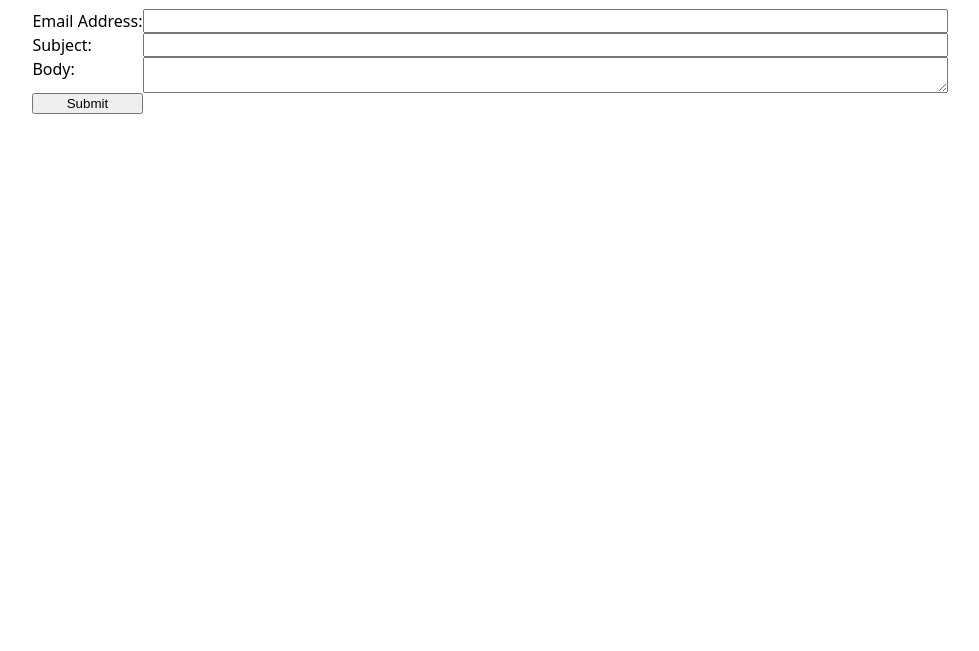
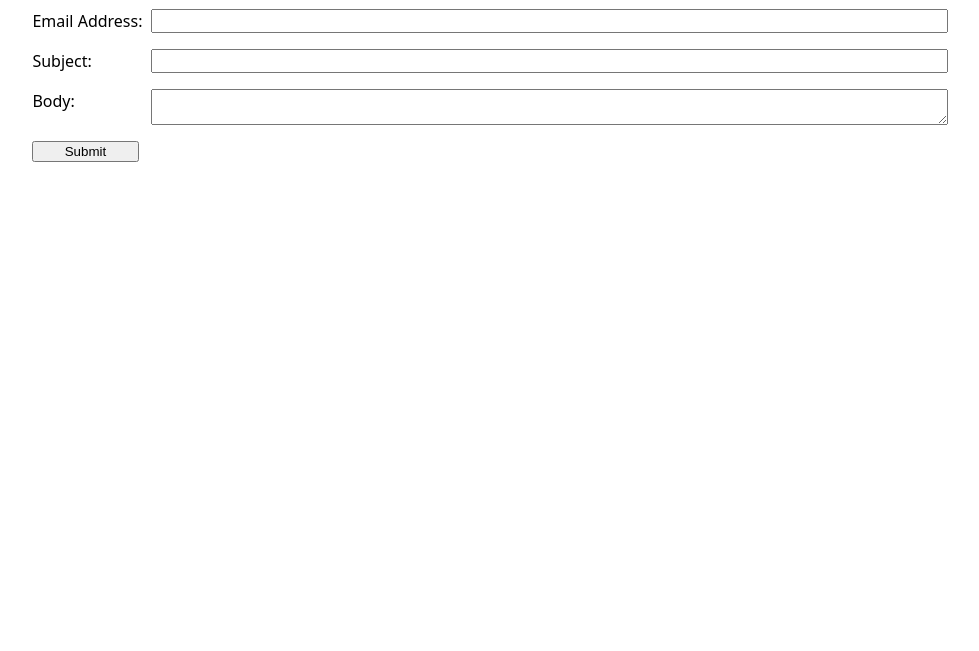
Before and after one commit to JaydenHuang8/portfolio, a plain HTML site: page contact/index.html in a window 1280 px wide. Shown: the part 149-800 px from the top of the page, without its empty margins (150-1129 px from the left). Drawn offline with Linux system fonts and the light colour scheme.

Commit message:
contact css update

```diff
--- a/contact/index.html
+++ b/contact/index.html
@@ -16,14 +16,22 @@
     </nav>
     <h1>Contacts</h1>
     <form action="mailto:jah059@ucsd.edu" method="POST" enctype="text/plain">
+        <div class="field-group">
             <label for="email">Email Address:</label>
             <input type="email" name="email" required>
+        </div>
 
+
+        <div class="field-group">
             <label for="subject">Subject:</label>
             <input type="text" name="subject" required>
+        </div>
 
+        <div class="field-group">
             <label for="body">Body:</label>
             <textarea name = "body"></textarea>
+        </div>
+
 
         <button type="submit">Submit</button>
     </form>
--- a/style.css
+++ b/style.css
@@ -43,14 +43,16 @@ form {
 
 }
 
-/*
-label {
-  display: block;
-  margin-block: 1em 2em;
+form {
+  display: grid;
+  grid-template-columns: auto 1fr;
+  gap: 1em;
+  width: 100%;
 }
 
-input, textarea, button {
-  font: inherit;
-  display: block;
-  width: 100%;
-} */
+.field-group {
+  display: grid;
+  grid-template-columns: subgrid;
+  grid-column: 1 / -1;
+  gap: 0.5em;
+}
```
Lines whose indentation alone changed are shown as unchanged.
